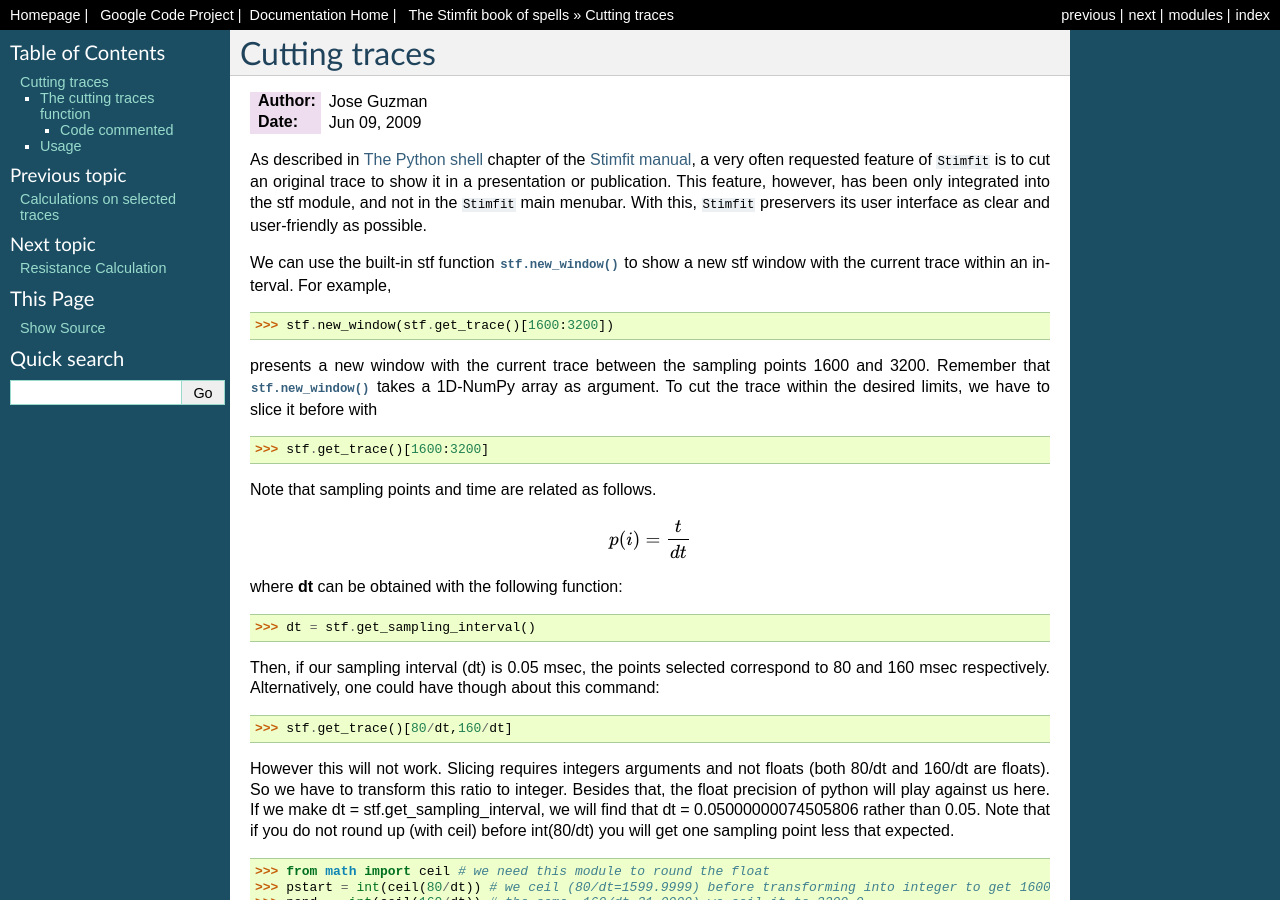
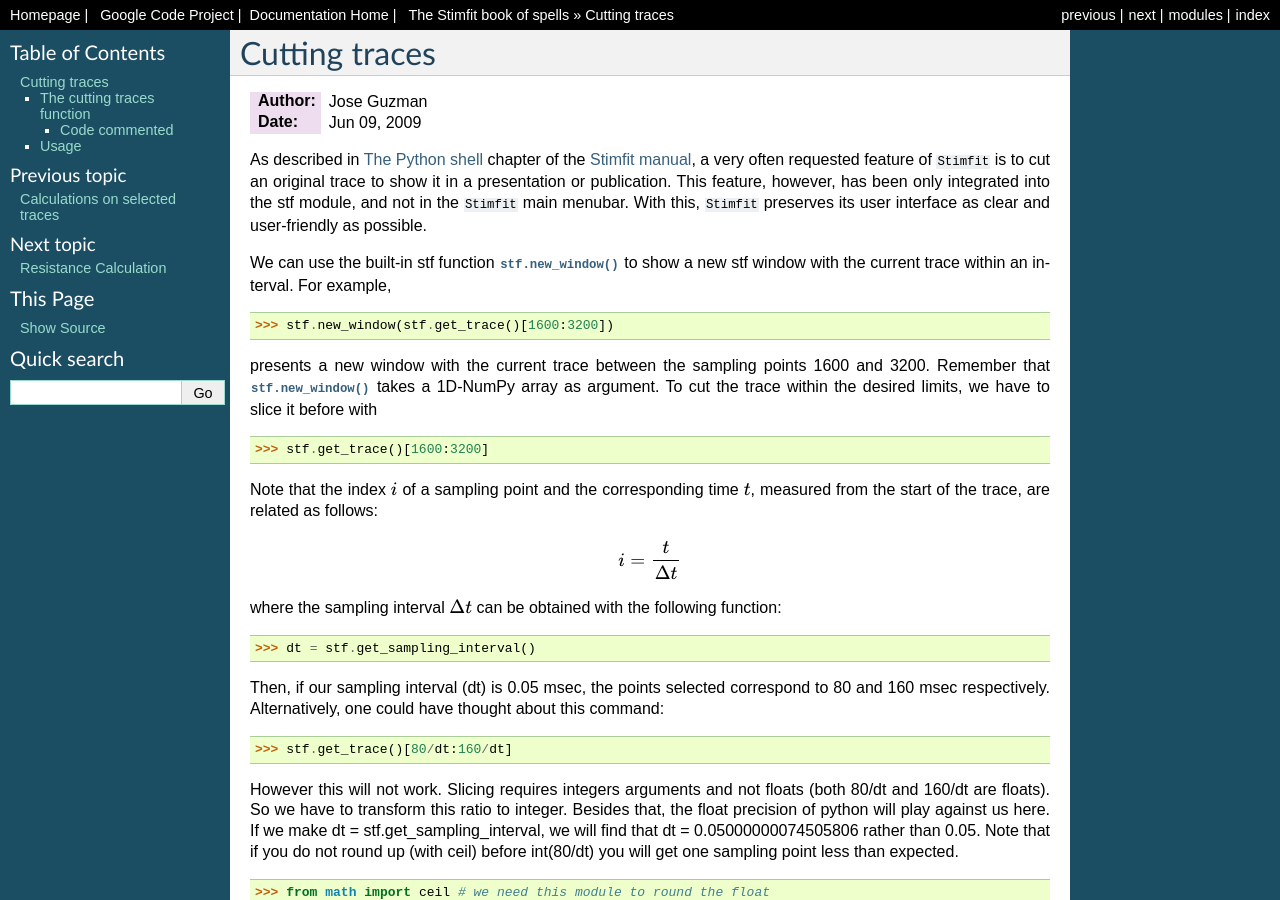
Before and after one commit to neurodroid/stimfit, a Sphinx documentation site: the page built from doc/sphinx/howto/cuttingtraces.rst, in a window 1280 px wide and 900 px high. Built offline with Sphinx 7.4.7, drawn with Linux system fonts in a browser that asks for light colours; formulas are drawn with MathJax 3.

Commit message:
Edited documentation.

```diff
--- a/doc/sphinx/howto/cuttingtraces.rst
+++ b/doc/sphinx/howto/cuttingtraces.rst
@@ -5,7 +5,7 @@
 :Author: Jose Guzman
 :Date:  |today|
 
-As described in :doc:`/manual/python` chapter of the :doc:`/manual/index`, a very often requested feature of ``Stimfit`` is to cut an original trace to show it in a presentation or publication. This feature, however, has been only integrated into the stf module, and not in the ``Stimfit`` main menubar. With this, ``Stimfit`` preservers its user interface as clear and user-friendly as possible.
+As described in :doc:`/manual/python` chapter of the :doc:`/manual/index`, a very often requested feature of ``Stimfit`` is to cut an original trace to show it in a presentation or publication. This feature, however, has been only integrated into the stf module, and not in the ``Stimfit`` main menubar. With this, ``Stimfit`` preserves its user interface as clear and user-friendly as possible.
 
 We can use the built-in stf function :func:`stf.new_window()` to show a new stf window with the current trace within an interval. For example,
 ::
@@ -17,23 +17,23 @@
 
     >>> stf.get_trace()[1600:3200]
 
-Note that sampling points and time are related as follows.
+Note that the index :math:`i` of a sampling point and the corresponding time :math:`t`, measured from the start of the trace, are related as follows:
 
 .. math::
 
-      {\displaystyle p(i)=\frac{t}{dt}}
+      {\displaystyle i=\frac{t}{\Delta t}}
 
-where **dt** can be obtained with the following function:
+where the sampling interval :math:`\Delta t` can be obtained with the following function:
 ::
 
     >>> dt = stf.get_sampling_interval()
 
-Then, if our sampling interval (dt) is 0.05 msec, the points selected correspond to 80 and 160 msec respectively. Alternatively, one could have though about this command:
+Then, if our sampling interval (dt) is 0.05 msec, the points selected correspond to 80 and 160 msec respectively. Alternatively, one could have thought about this command:
 ::
 
-    >>> stf.get_trace()[80/dt,160/dt]
+    >>> stf.get_trace()[80/dt:160/dt]
 
-However this will not work.  Slicing requires integers arguments and not floats (both 80/dt and 160/dt are floats). So we have to transform this ratio to integer. Besides that, the float precision of python will play against us here. If we make dt = stf.get_sampling_interval, we will find that dt = 0.05000000074505806 rather than 0.05. Note that if you do not round up (with ceil) before int(80/dt) you will get one sampling point less that expected.
+However this will not work.  Slicing requires integers arguments and not floats (both 80/dt and 160/dt are floats). So we have to transform this ratio to integer. Besides that, the float precision of python will play against us here. If we make dt = stf.get_sampling_interval, we will find that dt = 0.05000000074505806 rather than 0.05. Note that if you do not round up (with ceil) before int(80/dt) you will get one sampling point less than expected.
 
 ::
 
```
Also changed, not shown: 5 other files.
